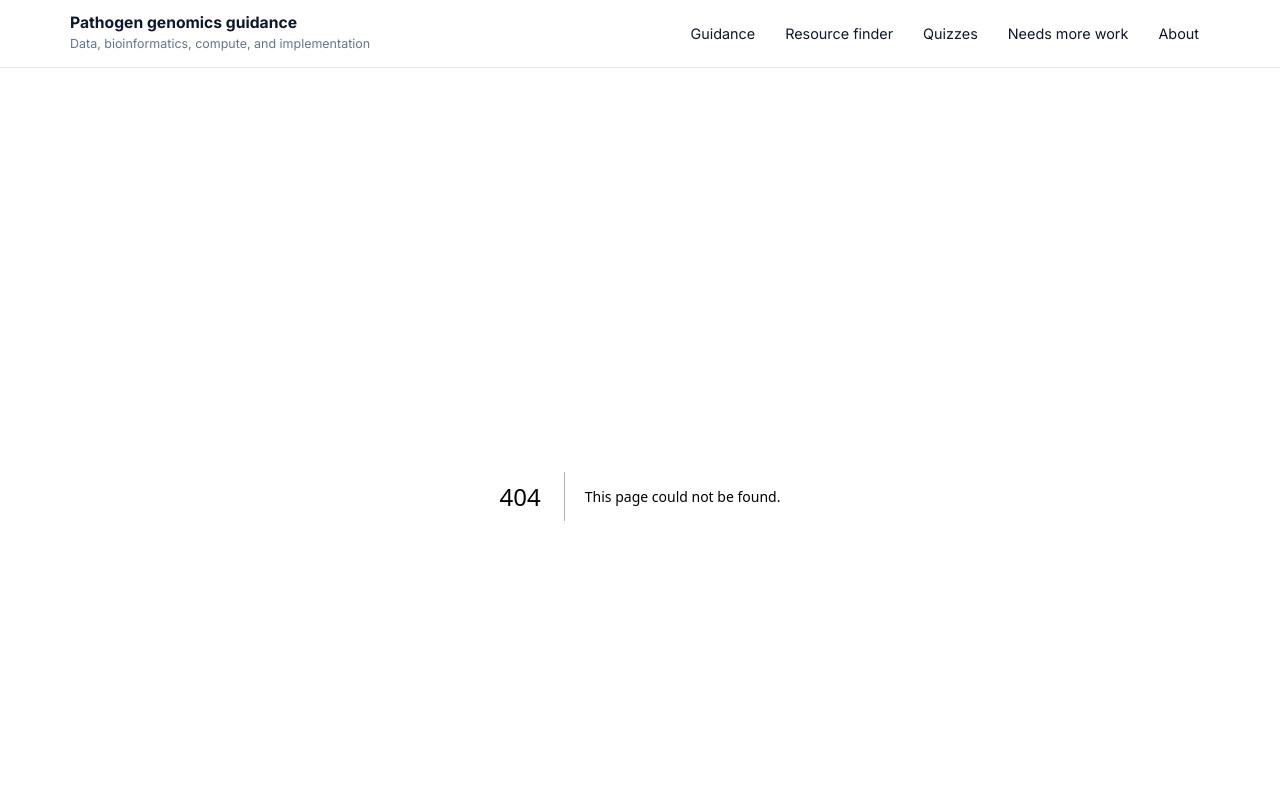
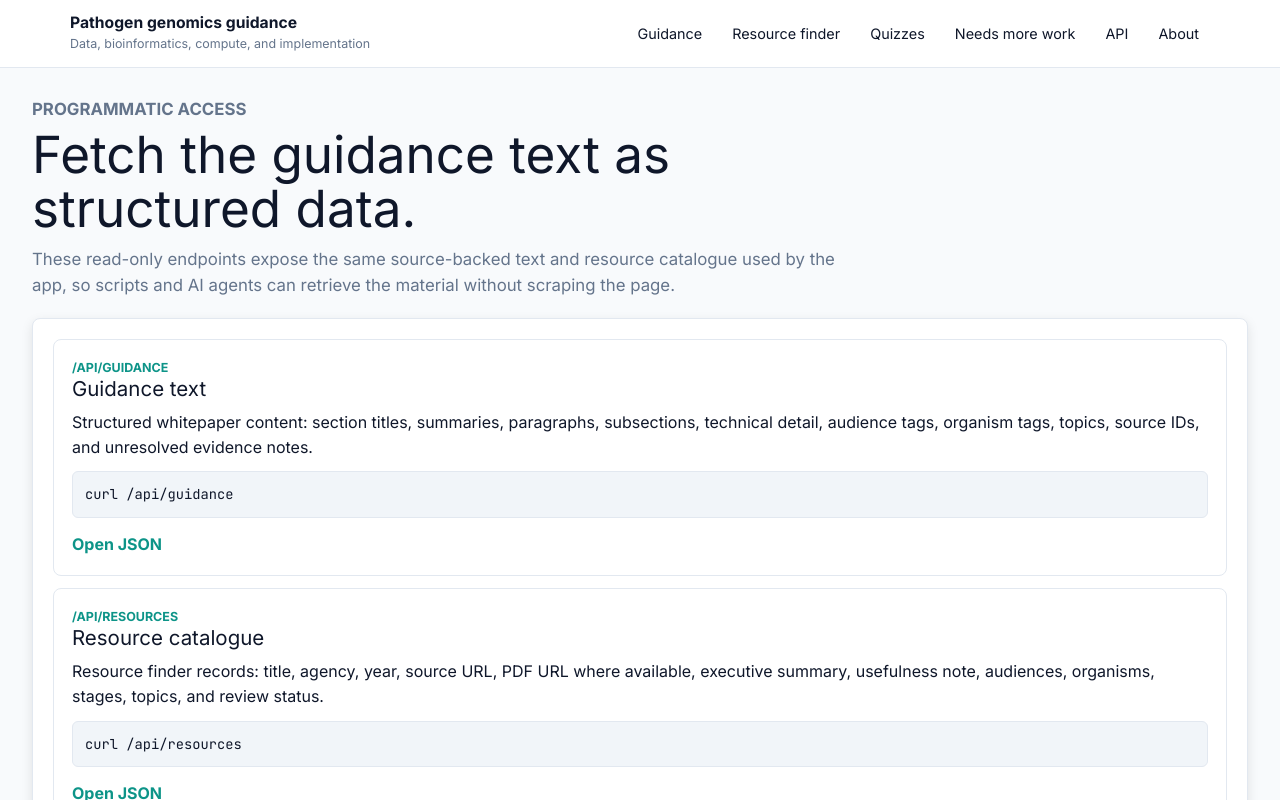
Before and after one commit to happykhan/pathogen-genomics-guidance-kb, a Next.js app: page /api-docs in a window 1280 px wide. Before the commit this address had no page. Shown: the top 800 px of the page. Built offline with nearby package versions, Linux system fonts and the light colour scheme.

Commit message:
Add content API and improve resource finder

```diff
--- /dev/null
+++ b/src/app/api-docs/page.tsx
@@ -0,0 +1,72 @@
+export const metadata = {
+  title: "API | Pathogen Genomics Guidance",
+};
+
+const endpoints = [
+  {
+    path: "/api/guidance",
+    title: "Guidance text",
+    description:
+      "Structured whitepaper content: section titles, summaries, paragraphs, subsections, technical detail, audience tags, organism tags, topics, source IDs, and unresolved evidence notes.",
+  },
+  {
+    path: "/api/resources",
+    title: "Resource catalogue",
+    description:
+      "Resource finder records: title, agency, year, source URL, PDF URL where available, executive summary, usefulness note, audiences, organisms, stages, topics, and review status.",
+  },
+  {
+    path: "/api/sources",
+    title: "Source registry",
+    description: "Compact source registry used by the whitepaper citation markers.",
+  },
+];
+
+export default function ApiDocsPage() {
+  return (
+    <div className="stack-page">
+      <section className="page-heading">
+        <p className="eyebrow">Programmatic access</p>
+        <h1>Fetch the guidance text as structured data.</h1>
+        <p>
+          These read-only endpoints expose the same source-backed text and resource catalogue used by the app, so scripts and
+          AI agents can retrieve the material without scraping the page.
+        </p>
+      </section>
+
+      <section className="panel">
+        <div className="panel-body">
+          <div className="gap-list">
+            {endpoints.map((endpoint) => (
+              <article className="resource-card" key={endpoint.path}>
+                <p className="eyebrow">{endpoint.path}</p>
+                <h2>{endpoint.title}</h2>
+                <p>{endpoint.description}</p>
+                <pre className="code-sample">
+                  <code>{`curl ${endpoint.path}`}</code>
+                </pre>
+                <p className="resource-actions">
+                  <a href={endpoint.path}>Open JSON</a>
+                </p>
+              </article>
+            ))}
+          </div>
+        </div>
+      </section>
+
+      <section className="panel">
+        <div className="panel-body">
+          <h2 style={{ marginTop: 0 }}>Interpretation notes</h2>
+          <p>
+            `Reviewed for guide` means the source has already been used in the knowledge base. `Needs review` means the source
+            is relevant but still needs extraction before strong claims are made from it.
+          </p>
+          <p>
+            PDF links are included only where a direct PDF URL has been identified. Publisher pages, PubMed pages, and some PMC
+            pages may still provide downloadable files through their own interfaces.
+          </p>
+        </div>
+      </section>
+    </div>
+  );
+}
--- /dev/null
+++ b/src/app/api/guidance/route.ts
@@ -0,0 +1,14 @@
+import { NextResponse } from "next/server";
+import { guidanceBlocks } from "../../../data/guidanceBlocks";
+import { sources } from "../../../data/sources";
+
+export const dynamic = "force-static";
+
+export function GET() {
+  return NextResponse.json({
+    version: "0.1.0",
+    description: "Structured guidance text used by the dynamic pathogen genomics whitepaper.",
+    guidanceBlocks,
+    sources,
+  });
+}
--- /dev/null
+++ b/src/app/api/resources/route.ts
@@ -0,0 +1,12 @@
+import { NextResponse } from "next/server";
+import { resources } from "../../../data/resources";
+
+export const dynamic = "force-static";
+
+export function GET() {
+  return NextResponse.json({
+    version: "0.1.0",
+    description: "Resource finder catalogue with summaries, audience tags, topic tags, and source/PDF URLs where available.",
+    resources,
+  });
+}
--- /dev/null
+++ b/src/app/api/sources/route.ts
@@ -0,0 +1,12 @@
+import { NextResponse } from "next/server";
+import { sources } from "../../../data/sources";
+
+export const dynamic = "force-static";
+
+export function GET() {
+  return NextResponse.json({
+    version: "0.1.0",
+    description: "Source registry referenced by guidance blocks.",
+    sources,
+  });
+}
--- a/src/app/layout.tsx
+++ b/src/app/layout.tsx
@@ -45,6 +45,7 @@ export default function RootLayout({ children }: Readonly<{ children: React.Reac
                 <Link href="/resources">Resource finder</Link>
                 <Link href="/quizzes">Quizzes</Link>
                 <Link href="/gaps">Needs more work</Link>
+                <Link href="/api-docs">API</Link>
                 <Link href="/about">About</Link>
               </nav>
             </div>
--- a/src/components/GuidanceApp.tsx
+++ b/src/components/GuidanceApp.tsx
@@ -52,7 +52,7 @@ export function GuidanceApp() {
         <section className="hero-workspace">
           <div>
             <p className="eyebrow">Dynamic guidance document</p>
-            <h1 className="workspace-title">Set up pathogen genomics infrastructure for the context you actually have.</h1>
+            <h1 className="workspace-title">Build pathogen genomics services that fit your setting.</h1>
             <div className="control-row no-print hero-utility-actions" aria-label="Document actions">
               <button className="button" type="button" onClick={() => window.print()}>
                 <FileDown size={18} />
--- a/src/components/ResourceFinder.tsx
+++ b/src/components/ResourceFinder.tsx
@@ -1,7 +1,8 @@
 "use client";
 
 import { useEffect, useMemo, useState } from "react";
-import { ExternalLink, Search } from "lucide-react";
+import { Download, ExternalLink, Search, Wand2 } from "lucide-react";
+import { GnomeyWizard } from "./GnomeyWizard";
 import { resources } from "../data/resources";
 import { scoreResource } from "../lib/recommendations";
 import { organismLabels, parseProfileFromUrl, roleLabels, stageLabels } from "../lib/profile";
@@ -23,15 +24,28 @@ const defaultFilters: FinderFilters = {
   stage: "all",
 };
 
+const pageSize = 8;
+
+const sourceStatusLabels = {
+  extracted: "Reviewed for guide",
+  candidate: "Needs review",
+} as const;
+
 export function ResourceFinder() {
   const [profile, setProfile] = useState<Profile>(defaultProfile);
+  const [wizardOpen, setWizardOpen] = useState(false);
   const [query, setQuery] = useState("");
   const [onlyRecommended, setOnlyRecommended] = useState(true);
   const [filters, setFilters] = useState<FinderFilters>(defaultFilters);
+  const [page, setPage] = useState(1);
 
   useEffect(() => {
     setProfile(parseProfileFromUrl(window.location.search));
   }, []);
+
+  useEffect(() => {
+    setPage(1);
+  }, [profile, query, onlyRecommended, filters]);
 
   const filterOptions = useMemo(() => {
     return {
@@ -81,24 +95,34 @@ export function ResourceFinder() {
     setFilters((current) => ({ ...current, [key]: value }));
   }
 
+  const totalPages = Math.max(1, Math.ceil(results.length / pageSize));
+  const pageResults = results.slice((page - 1) * pageSize, page * pageSize);
+
   return (
     <section>
+      <div inert={wizardOpen ? true : undefined} aria-hidden={wizardOpen ? "true" : undefined}>
         <div className="hero-workspace">
           <div>
             <p className="eyebrow">Resource finder</p>
-          <h1 className="workspace-title">Find the public-health genomics documents that match the job.</h1>
-          <p className="workspace-copy">
-            This catalogue separates extracted source material from candidate documents that still need careful extraction.
-            Search terms are matched against titles, agencies, topics, and hand-curated keywords.
-          </p>
+            <h1 className="workspace-title">Find the documents that match your genomics job.</h1>
           </div>
-        <aside className="panel">
+          <aside className="panel resource-profile-panel">
             <div className="panel-body">
-            <h2 style={{ marginTop: 0, fontSize: "1.1rem" }}>Profile used for ranking</h2>
+              <div className="gnomey-tile compact">
+                <img className="gnomey-image" src="/assets/gnomey.png" alt="" aria-hidden="true" />
+                <div>
+                  <p className="eyebrow">Gnomey ranks these for</p>
+                  <h2 style={{ margin: "4px 0 8px", fontSize: "1.1rem" }}>Your current profile</h2>
                   <p className="muted">
                     {roleLabels[profile.role]} at {stageLabels[profile.stage].toLowerCase()} stage, focused on{" "}
                     {profile.organisms.map((organism) => organismLabels[organism]).join(", ")}.
                   </p>
+                  <button className="button primary" type="button" onClick={() => setWizardOpen(true)}>
+                    <Wand2 size={18} />
+                    Change profile
+                  </button>
+                </div>
+              </div>
             </div>
           </aside>
         </div>
@@ -189,33 +213,54 @@ export function ResourceFinder() {
       </section>
 
       <div className="resource-grid">
-        {results.map(({ resource, score }) => (
+        {pageResults.map(({ resource, score }) => (
           <article className="resource-card" key={resource.id}>
-            <div className="toolbar" style={{ marginBottom: 8 }}>
-              <div>
+            <div className="resource-card-head">
               <p className="eyebrow">{resource.agency} / {resource.year}</p>
               <h2>{resource.title}</h2>
-              </div>
+              <div className="resource-meta-row">
+                <span className="badge match">match {score}</span>
                 <span className={resource.sourceStatus === "extracted" ? "badge source" : "badge gap"}>
-                {resource.sourceStatus}
+                  {sourceStatusLabels[resource.sourceStatus]}
                 </span>
-            </div>
-            <p>{resource.summary}</p>
-            <p className="muted">{resource.whyUseful}</p>
-            <div className="block-meta">
-              <span className="badge">match score {score}</span>
                 {resource.topics.slice(0, 5).map((topic) => (
                   <span className="badge" key={topic}>{topic}</span>
                 ))}
               </div>
-            <p>
+            </div>
+            <div className="resource-summary">
+              <h3>Executive summary</h3>
+              <p>{resource.summary}</p>
+              <p className="muted">{resource.whyUseful}</p>
+            </div>
+            <div className="resource-actions">
               <a href={resource.url} target="_blank" rel="noreferrer">
                 Open source <ExternalLink size={14} aria-hidden="true" />
               </a>
-            </p>
+              {resource.pdfUrl ? (
+                <a href={resource.pdfUrl} target="_blank" rel="noreferrer">
+                  Download PDF <Download size={14} aria-hidden="true" />
+                </a>
+              ) : null}
+            </div>
           </article>
         ))}
       </div>
+
+        <nav className="pagination" aria-label="Resource result pages">
+          <button className="button" type="button" disabled={page <= 1} onClick={() => setPage((current) => Math.max(1, current - 1))}>
+            Previous
+          </button>
+          <span>
+            Page {page} of {totalPages}
+          </span>
+          <button className="button" type="button" disabled={page >= totalPages} onClick={() => setPage((current) => Math.min(totalPages, current + 1))}>
+            Next
+          </button>
+        </nav>
+      </div>
+
+      {wizardOpen ? <GnomeyWizard profile={profile} onApply={setProfile} onClose={() => setWizardOpen(false)} /> : null}
     </section>
   );
 }
--- a/src/data/resources.ts
+++ b/src/data/resources.ts
@@ -25,6 +25,7 @@ export const resources: ResourceRecord[] = [
     agency: "Public Health England / PHG Foundation",
     year: "2018",
     url: "https://www.gov.uk/government/publications/implementing-pathogen-genomics-a-case-study",
+    pdfUrl: "https://assets.publishing.service.gov.uk/media/5b6178be40f0b6357f7f0fcc/implementing_pathogen_genomics_a_case_study.pdf",
     documentType: "case-study",
     audiences: ["director", "lab-lead", "bioinformatician", "data-manager", "it-security"],
     topics: ["implementation", "validation", "lims", "workforce", "reporting", "costing"],
@@ -134,6 +135,7 @@ export const resources: ResourceRecord[] = [
     agency: "APHL",
     year: "2016",
     url: "https://aphl.org/docs/default-source/technical/ID-NGS-Implementation-Guide102016.pdf",
+    pdfUrl: "https://aphl.org/docs/default-source/technical/ID-NGS-Implementation-Guide102016.pdf",
     documentType: "guidance",
     audiences: ["lab-lead", "bioinformatician", "data-manager", "it-security"],
     topics: ["implementation", "quality", "workflow", "reporting"],
@@ -152,6 +154,7 @@ export const resources: ResourceRecord[] = [
     agency: "UKHSA",
     year: "2024",
     url: "https://www.gov.uk/government/publications/ukhsa-pathogen-genomics-strategy",
+    pdfUrl: "https://assets.publishing.service.gov.uk/media/65aff68ef2718c000dfb1bd8/Pathogen_Genomics_Strategy_2024.pdf",
     documentType: "strategy",
     audiences: ["director", "policy", "funder", "lab-lead"],
     topics: ["strategy", "data-sharing", "infrastructure", "governance"],
--- a/src/styles/global.css
+++ b/src/styles/global.css
@@ -189,6 +189,11 @@ select {
 .button:focus-visible {
   border-color: var(--gx-accent-hover);
   box-shadow: 0 4px 10px rgba(19, 31, 63, 0.06);
+}
+
+.button:disabled {
+  cursor: not-allowed;
+  opacity: 0.45;
 }
 
 .button.primary {
@@ -533,6 +538,13 @@ select {
   color: #5b3c00;
 }
 
+.badge.match {
+  border-color: #bfdbfe;
+  background: #eff6ff;
+  color: #1d4ed8;
+  font-weight: 750;
+}
+
 .hero-workspace {
   display: grid;
   gap: 16px;
@@ -587,6 +599,10 @@ select {
   align-items: center;
 }
 
+.gnomey-tile.compact {
+  grid-template-columns: 92px minmax(0, 1fr);
+}
+
 .gnomey-tile p:not(.eyebrow) {
   margin: 6px 0 14px;
   color: var(--ink);
@@ -598,6 +614,11 @@ select {
   height: 104px;
   object-fit: contain;
   object-position: center bottom;
+}
+
+.gnomey-tile.compact .gnomey-image {
+  width: 84px;
+  height: 84px;
 }
 
 .modal-header .gnomey-image {
@@ -941,13 +962,88 @@ select {
   border: 1px solid var(--line);
   border-radius: 8px;
   background: var(--surface);
-  padding: 16px;
+  padding: 18px;
 }
 
-.resource-card h2,
+.resource-card-head {
+  display: grid;
+  gap: 8px;
+}
+
+.resource-card h2 {
+  margin: 0 0 8px;
+  font-size: 1.28rem;
+  line-height: 1.2;
+}
+
 .resource-card h3 {
-  margin: 0 0 8px;
-  font-size: 1.15rem;
+  margin: 0 0 6px;
+  color: var(--muted);
+  font-size: 0.82rem;
+  font-weight: 800;
+  text-transform: uppercase;
+}
+
+.resource-meta-row {
+  display: flex;
+  flex-wrap: wrap;
+  gap: 6px;
+  align-items: center;
+}
+
+.resource-summary {
+  margin-top: 16px;
+}
+
+.resource-summary p {
+  max-width: 920px;
+}
+
+.resource-actions {
+  display: flex;
+  flex-wrap: wrap;
+  gap: 12px;
+  margin-top: 14px;
+}
+
+.resource-actions a {
+  display: inline-flex;
+  align-items: center;
+  gap: 5px;
+  font-weight: 700;
+  text-decoration: none;
+}
+
+.code-sample {
+  margin: 12px 0 0;
+  overflow: auto;
+  border: 1px solid var(--line);
+  border-radius: 6px;
+  background: var(--gx-code-bg);
+  padding: 10px 12px;
+}
+
+.code-sample code {
+  font-family: var(--font-mono), ui-monospace, SFMono-Regular, Menlo, Monaco, Consolas, monospace;
+  font-size: 0.86rem;
+}
+
+.resource-profile-panel {
+  max-width: 820px;
+}
+
+.pagination {
+  display: flex;
+  flex-wrap: wrap;
+  gap: 12px;
+  align-items: center;
+  justify-content: center;
+  margin-top: 18px;
+}
+
+.pagination span {
+  color: var(--muted);
+  font-weight: 650;
 }
 
 .quiz-grid {
--- a/src/types/content.ts
+++ b/src/types/content.ts
@@ -32,6 +32,7 @@ export type ResourceRecord = {
   agency: string;
   year: string;
   url: string;
+  pdfUrl?: string;
   documentType: "paper" | "guidance" | "strategy" | "toolkit" | "case-study" | "source-pack";
   audiences: Audience[];
   topics: string[];
```
Also changed, not shown: outputs/pdf-downloads.md (added, +18 -0 lines), 1 other file (tests, documents, lock files or other folders). Lines whose indentation alone changed are shown as unchanged.
